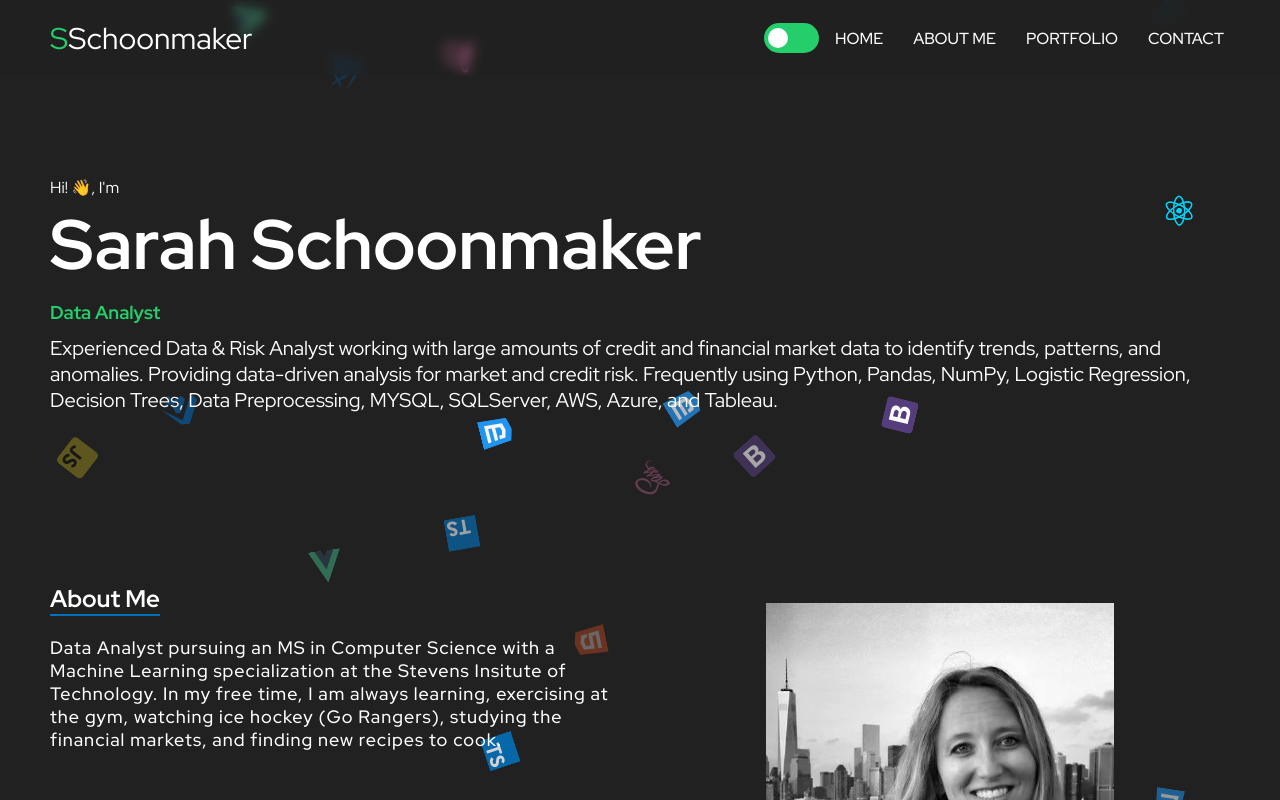
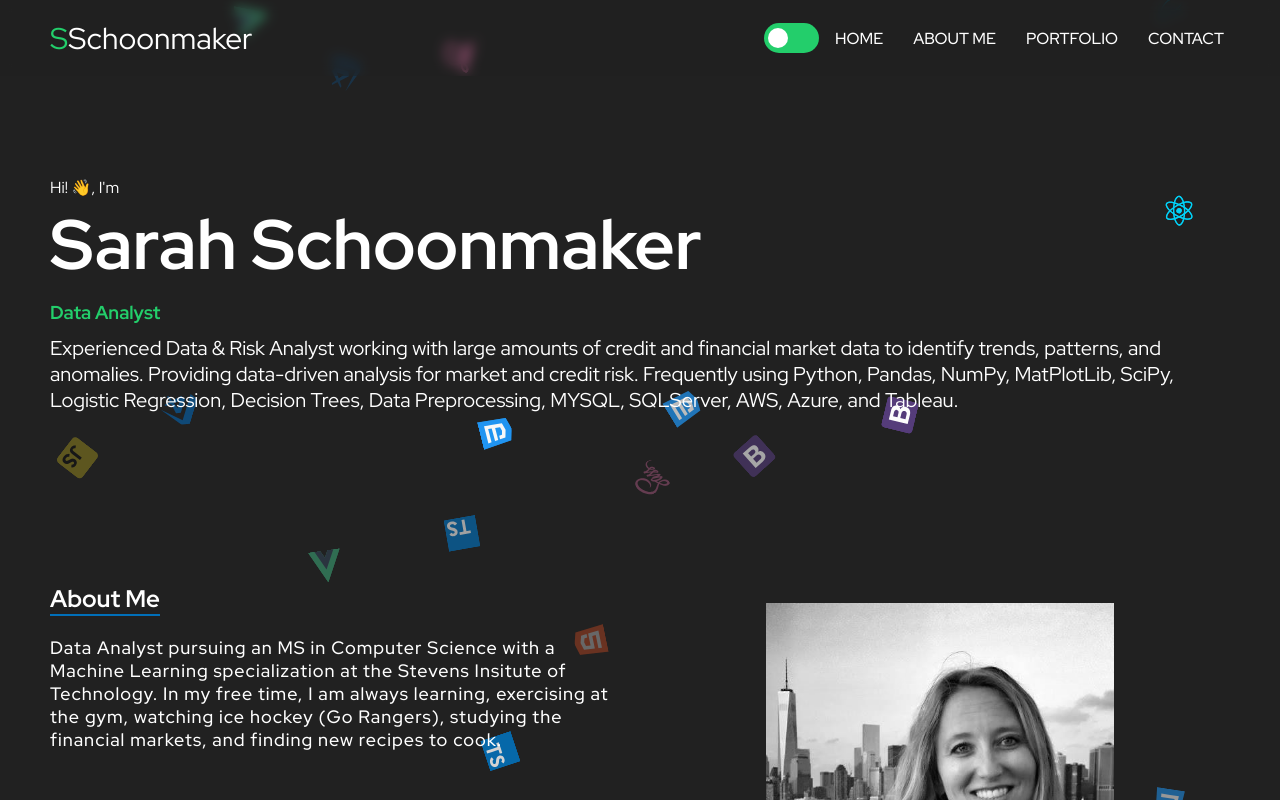
Before and after one commit to SarahSchoonmaker/sarah-react-portfolio, a React (Create React App) app: page / in a window 1280 px wide. Shown: the top 800 px of the page. Built offline with nearby package versions, Linux system fonts and the light colour scheme.

Commit message:
edited projects

```diff
--- a/src/components/Hero/Hero.tsx
+++ b/src/components/Hero/Hero.tsx
@@ -18,8 +18,8 @@ export function Hero(){
         <ScrollAnimation animateIn="fadeInUp" delay={0.6 * 1000}>
           <p className="small-resume">Experienced Data & Risk Analyst working with large amounts of credit and financial market
           data to identify trends, patterns, and anomalies. Providing data-driven analysis for market and credit risk.
-          Frequently using Python, Pandas, NumPy, Logistic Regression, Decision Trees, Data Preprocessing, MYSQL, SQLServer, AWS, Azure,
-          and Tableau.
+          Frequently using Python, Pandas, NumPy, MatPlotLib, SciPy, Logistic Regression, Decision Trees, Data Preprocessing, MYSQL,
+          SQLServer, AWS, Azure, and Tableau.
           </p>
         </ScrollAnimation>
 
```
